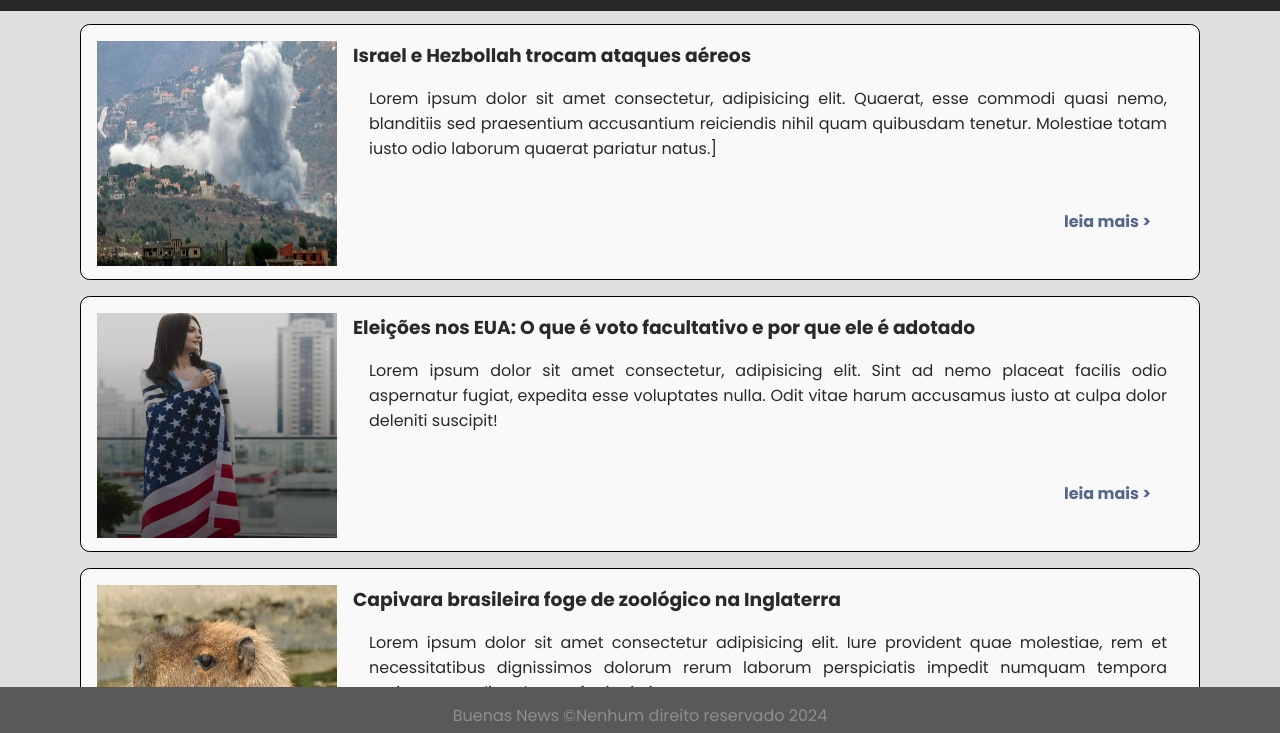
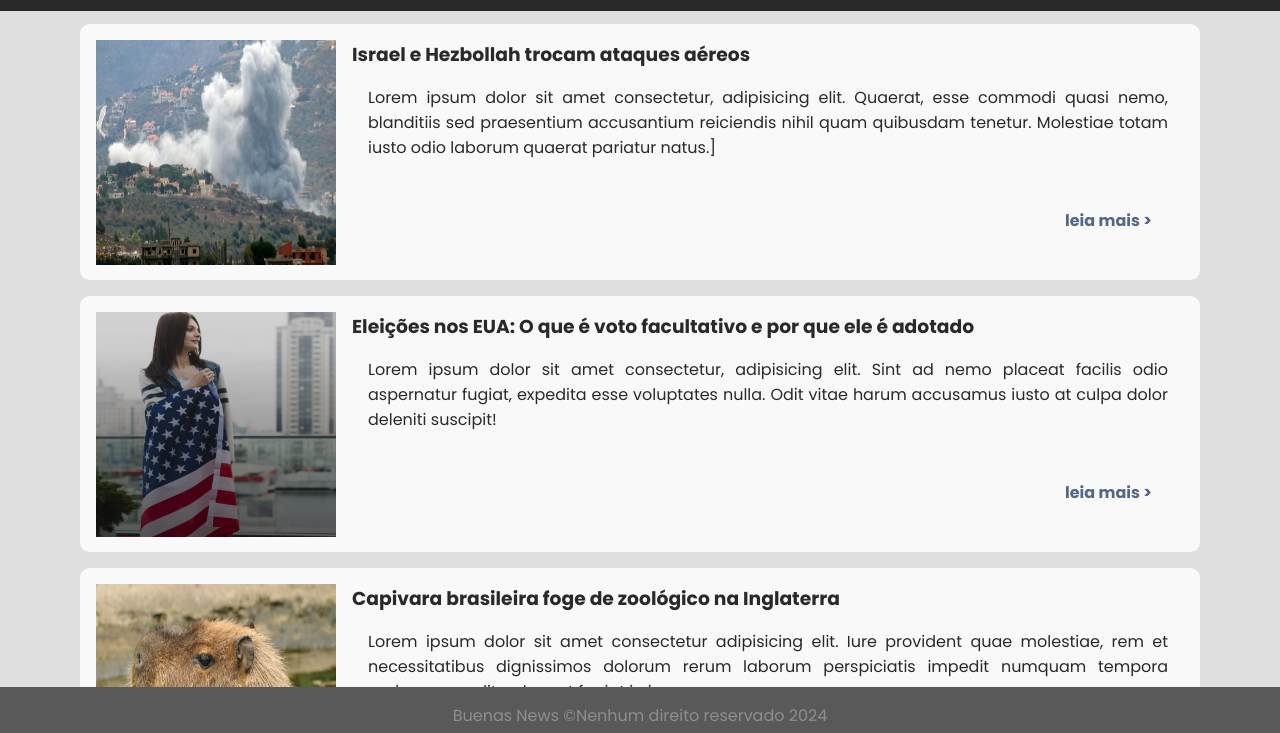
Before and after one commit to kawan-mendes/blog.noticias-gt6, a plain HTML site: page index.html in a window 1280 px wide. Shown: the part 56-789 px from the top of the page. Drawn offline with nearby package versions, Linux system fonts and the light colour scheme.

Commit message:
Versão 2 finalizada

```diff
--- a/css/stlyle.css
+++ b/css/stlyle.css
@@ -70,11 +70,8 @@ nav a:hover{
     color: var(--cor-principal);
 
 }
-
-    .menu-responsivo{
-
+ .menu-responsivo{
         display: none;
-
     }
  .menu-responsivo i{
         font-size: 3rem;
@@ -94,10 +91,10 @@ article{
     background-color:var(--cor-01);
     height: 16rem;
     margin: 1rem 5rem ;
-     padding: 1rem;
+    padding: 1rem;
     border-radius:0.6rem ;
     transition: 0,5s;
-    border: solid 1px rgb(0, 0, 0); /* TESTE */
+    /* border: solid 1px rgb(0, 0, 0); TESTE */
     /* overflow: hidden; */
     display: grid;
     grid-template-columns: 16rem auto;
@@ -113,7 +110,8 @@ article:hover{
    cursor: pointer;
    transform: scale(1.02);
    /*          x y desfoque  espesura  cor    */
-   box-shadow: 0 0 0.5rem    0.1rem    var(--cor-03);}
+   box-shadow: 0 0 0.5rem    0.1rem    var(--cor-03);
+}
 
 .conteudo{
       display: flex;
@@ -131,8 +129,6 @@ article:hover{
 .foto img{
   height: 100%;
 }
-
-
 
 .leia-mais {
    font-weight: 700;
@@ -169,13 +165,9 @@ width: 100%;
         background-color: rgb(226, 43, 131);
         padding: 1rem 2rem;
     }
-
     .menu-responsivo {
         display: block;
      }
-
-
-
      .menu{
         display: none;
      }
@@ -186,20 +178,14 @@ width: 100%;
         flex-direction: column;
         /* overflow: hidden; */
         display: flex;
-
-
     }
 
     .foto{
-
         margin-right:0;
-
     }
-
     .foto img{
       width:100%;
     }
-
     .texto{
         max-height: 10rem;
         overflow: hidden;
@@ -222,37 +208,25 @@ width: 100%;
         padding: 1rem 5rem;
         background-color: #0055ff;
      }
-
      .menu-responsivo {
         display: block;
      }
-
-
    .menu {
     display: none;
     }
-
     article{
-
         height: auto;
         margin:1rem;
         flex-direction: column;
         /* overflow: hidden; */
         display: flex;
-
-
     }
-
     .foto{
-
         margin-right:0;
-
     }
-
     .foto img{
       width:100%;
     }
-
     .texto{
         max-height: 10rem;
         overflow: hidden;
@@ -265,14 +239,9 @@ width: 100%;
             background-color: darkorange;
             padding: 1rem 3rem;
         }
-
-
         article{
             margin: 3rem;
             }
-
-
-
     }
 
      /* Notebook*/
@@ -284,54 +253,34 @@ width: 100%;
             padding: 1rem 3rem;
 
         }
-
-
-
         .menu-responsivo {
             display: none;
          }
-
-
-
          .menu{
             display: block;
          }
          article{
-
             height: 16rem;
             margin:1rem 5rem;
             grid-template-columns: 16rem auto;
             /* overflow: hidden; */
             display: grid;
-
-
-
         }
-
         .foto{
               overflow: hidden;
             margin-right:1rem;
-
-
         }
-
         .foto img{
           width:100%;
         }
-
         .texto{
-
             overflow: hidden;
-
         }
-
-
     }
 
      /* Desktop*/
 
      @media (min-width: 1200px) {
-
         header{
             background-color:var(--cor-5);
         }
```
Also changed, not shown: index.html (+4 -12 lines), 1 other file.
